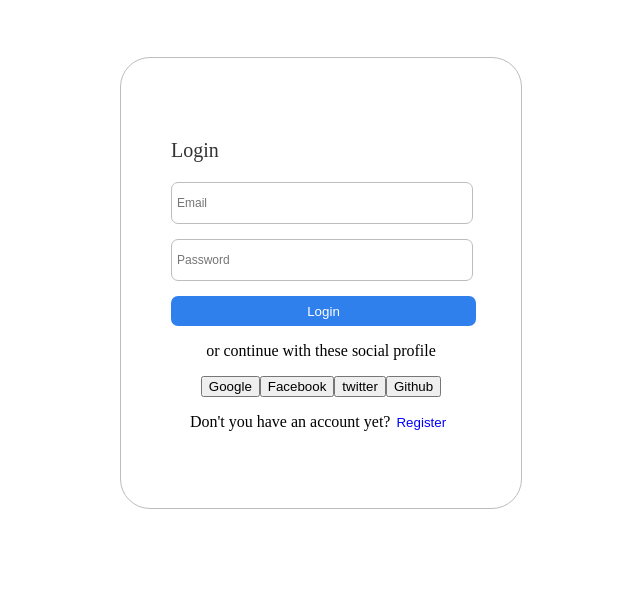
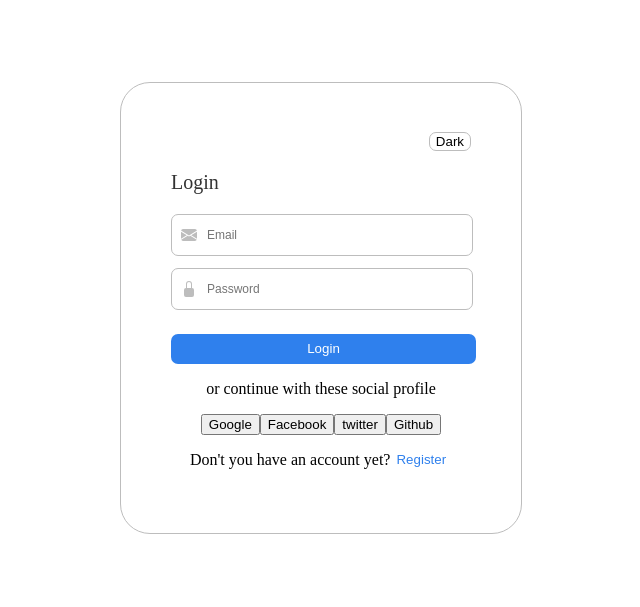
Before and after one commit to BenjaminGutierrez07/mini_project_level3, a PHP site: page /login.php in a window 1280 px wide; the page is wider, and only the part inside the window is pictured. Shown: the top 607 px of that part, without its empty margins (362-1002 px from the left). Run offline with PHP 8.4, Linux system fonts and the light colour scheme.

Commit message:
today I add the icons and some details

```diff
--- a/login.css
+++ b/login.css
@@ -1,6 +1,6 @@
 body{
     width: 1350px;
-    height: 550px;
+    height: 600px;
     display: flex;
     justify-content: center;
     align-items: center;
@@ -21,7 +21,15 @@ body{
 }
 
 
-
+.modeLo{
+    display: flex;
+    justify-content: right;
+}
+.modeLogin {
+    border: 1px solid #bdbdbd;
+    border-radius: 7px;
+    background-color: white;
+}
 .titleLogin {
     font-family: Noto sans-serif;
     font-size: 20px;
@@ -31,32 +39,57 @@ body{
 .buttons {
     display: flex;
     flex-direction: column;
-    gap: 15px;
+    gap: 12px;
 }
 .emailLogin {
-    width: 290px;
+    width: 260px;
     height: 30px;
     padding: 5px;
     font-size: 12px;
     border-radius: 7px;
     border: 1px solid #bdbdbd;
+    padding-left: 35px;
+}
+.iconEmail {
+    position: relative;
+}
+.iconEmail svg {
+      position: absolute;
+      color: #bdbdbd;
+      top: 50%;
+      left: 10px;
+      transform: translateY(-50%);
 }
 .passLogin {
-    width: 290px;
+    width: 260px;
     height: 30px;
     padding: 5px;
     font-size: 12px;
     border-radius: 7px;
     border: 1px solid #bdbdbd;
+    margin-bottom: 12px;
+    padding-left: 35px;
+}
+.iconPass {
+    position: relative;
+}
+.iconPass svg {
+    position: absolute;
+    color: #bdbdbd;
+      top: 40%;
+      left: 10px;
+      transform: translateY(-50%);
 }
 .buttonLogin {
     width: 305px;
     height: 30px;
     color: white;
-    background-color:#2F80ED;    ;
+    background-color:#2F80ED;
     border: none;
     border-radius: 7px;
 }
+
+
 
 .subTitle {
     display: flex;
@@ -74,5 +107,5 @@ body{
 .buttonRegister {
     border: none;
     background-color: white;
-    color: blue;
+    color: #2F80ED;
 }
--- a/login.php
+++ b/login.php
@@ -1,21 +1,36 @@
 <!DOCTYPE html>
 <html lang="en">
+
 <head>
     <meta charset="UTF-8">
     <meta name="viewport" content="width=device-width, initial-scale=1.0">
     <title>Document</title>
     <link rel="stylesheet" href="login.css">
 </head>
+
 <body>
     <div class="usuarioLogin">
+        <div class="modeLo">
+            <button class="modeLogin">Dark</button>
+        </div>
         <p class="titleLogin">Login</p>
         <div class="buttons">
+            <div class="iconEmail">
+                <svg xmlns="http://www.w3.org/2000/svg" width="16" height="16" fill="currentColor" class="bi bi-envelope-fill" viewBox="0 0 16 16">
+                    <path d="M.05 3.555A2 2 0 0 1 2 2h12a2 2 0 0 1 1.95 1.555L8 8.414.05 3.555ZM0 4.697v7.104l5.803-3.558L0 4.697ZM6.761 8.83l-6.57 4.027A2 2 0 0 0 2 14h12a2 2 0 0 0 1.808-1.144l-6.57-4.027L8 9.586l-1.239-.757Zm3.436-.586L16 11.801V4.697l-5.803 3.546Z" />
+                </svg>
                 <input class="emailLogin" placeholder="Email">
+            </div>
+            <div class="iconPass">
+                <svg xmlns="http://www.w3.org/2000/svg" width="16" height="16" fill="currentColor" class="bi bi-lock-fill" viewBox="0 0 16 16">
+                    <path d="M8 1a2 2 0 0 1 2 2v4H6V3a2 2 0 0 1 2-2zm3 6V3a3 3 0 0 0-6 0v4a2 2 0 0 0-2 2v5a2 2 0 0 0 2 2h6a2 2 0 0 0 2-2V9a2 2 0 0 0-2-2z" />
+                </svg>
                 <input class="passLogin" placeholder="Password">
+            </div>
             <button class="buttonLogin">Login</button>
         </div>
         <div class="subTitle">
-    <p>or continue  with these social profile</p>
+            <p>or continue with these social profile</p>
         </div>
         <div class="socialLogin">
             <button>Google</button>
@@ -29,4 +44,5 @@
         </div>
     </div>
 </body>
+
 </html>
```
Also changed, not shown: index.css (+49 -15 lines), index.php (+9 -5 lines), user.css (+9 -1 lines). Lines whose indentation alone changed are shown as unchanged.
